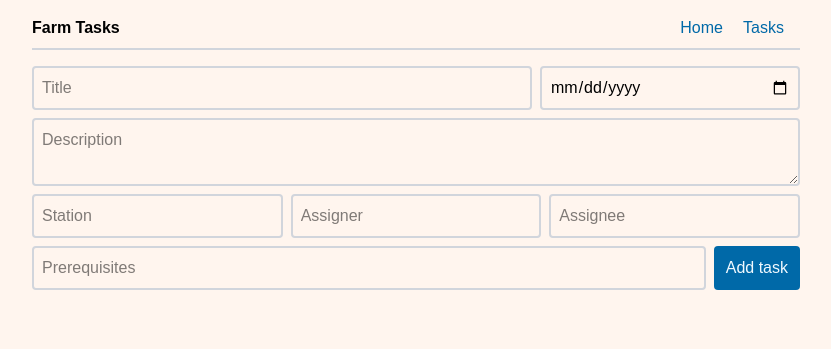
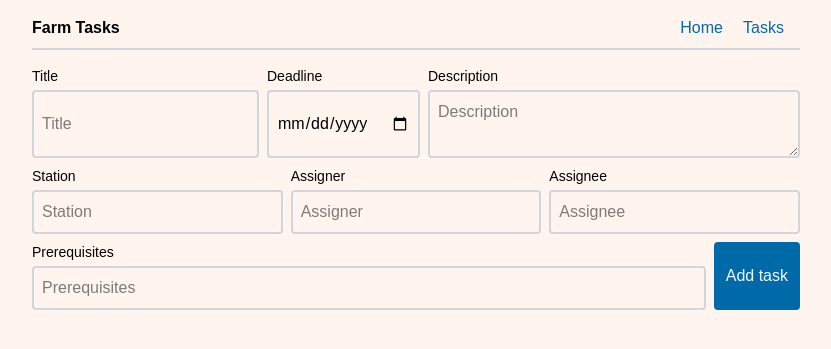
Before and after one commit to johnemilian/CS326-Group16-project, a Node server app: page /tasks in a window 1280 px wide. Shown: the top 349 px of the page, without its empty margins (224-1055 px from the left). Run offline with Node 20, Linux system fonts and the light colour scheme; data that the repository does not hold is empty; some libraries are stand-ins or nearby versions.

Commit message:
Increase outline size and add form input labels

```diff
--- a/public/output.css
+++ b/public/output.css
@@ -13,12 +13,16 @@
     --color-amber-800: oklch(47.3% 0.137 46.201);
     --color-cyan-800: oklch(45% 0.085 224.283);
     --color-sky-50: oklch(97.7% 0.013 236.62);
+    --color-sky-600: oklch(58.8% 0.158 241.966);
     --color-sky-700: oklch(50% 0.134 242.749);
     --color-rose-800: oklch(45.5% 0.188 13.697);
     --color-gray-300: oklch(87.2% 0.01 258.338);
     --color-gray-400: oklch(70.7% 0.022 261.325);
     --color-gray-600: oklch(44.6% 0.03 256.802);
     --spacing: 0.25rem;
+    --text-sm: 0.875rem;
+    --text-sm--line-height: calc(1.25 / 0.875);
+    --font-weight-medium: 500;
     --radius-sm: 0.25rem;
     --default-font-family: var(--font-sans);
     --default-mono-font-family: var(--font-mono);
@@ -201,6 +205,9 @@
   .mr-4 {
     margin-right: calc(var(--spacing) * 4);
   }
+  .mb-1 {
+    margin-bottom: var(--spacing);
+  }
   .mb-4 {
     margin-bottom: calc(var(--spacing) * 4);
   }
@@ -230,6 +237,9 @@
   }
   .flex-2 {
     flex: 2;
+  }
+  .flex-3 {
+    flex: 3;
   }
   .basis-full {
     flex-basis: 100%;
@@ -303,6 +313,14 @@
   }
   .pb-2 {
     padding-bottom: calc(var(--spacing) * 2);
+  }
+  .text-sm {
+    font-size: var(--text-sm);
+    line-height: var(--tw-leading, var(--text-sm--line-height));
+  }
+  .font-medium {
+    --tw-font-weight: var(--font-weight-medium);
+    font-weight: var(--font-weight-medium);
   }
   .text-amber-800 {
     color: var(--color-amber-800);
@@ -411,6 +429,12 @@
   }
   :root {
     --main-bg-color: seashell;
+  }
+  *:focus-visible {
+    outline-style: var(--tw-outline-style);
+    outline-width: 3px;
+    outline-offset: 2px;
+    outline-color: var(--color-sky-600);
   }
   * {
     box-sizing: border-box;
@@ -537,10 +561,21 @@
   inherits: false;
   initial-value: solid;
 }
+@property --tw-font-weight {
+  syntax: "*";
+  inherits: false;
+}
+@property --tw-outline-style {
+  syntax: "*";
+  inherits: false;
+  initial-value: solid;
+}
 @layer properties {
   @supports ((-webkit-hyphens: none) and (not (margin-trim: block))) or ((-moz-orient: inline) and (not (color:rgb(from red r g b)))) {
     *, ::before, ::after, ::backdrop {
       --tw-border-style: solid;
+      --tw-font-weight: initial;
+      --tw-outline-style: solid;
     }
   }
 }
--- a/src/base.css
+++ b/src/base.css
@@ -11,6 +11,10 @@ a {
 
 :root {
   --main-bg-color: seashell;
+}
+
+*:focus-visible {
+  @apply outline-3 outline-sky-600 outline-offset-2;
 }
 
 * {
--- a/views/tasks.ejs
+++ b/views/tasks.ejs
@@ -16,14 +16,43 @@
             hx-on::after-request="if (event.detail.successful) this.reset()"
             hx-on::response-error="alert('Your task was not saved. ' + event.detail.xhr.responseText)"
             hx-on::send-error="alert('Your task was not saved. Could not reach the server.')">
-        <input class="form-input flex-2" type="text" name="title" placeholder="Title">
-        <input class="form-input flex-1" type="date" name="deadline" aria-label="Deadline">
-        <%# 'resize' in following textarea element to allow resize along both axes to override default which is resize:vertical only %>
-        <textarea class="form-input resize basis-full" name="description" placeholder="Description"></textarea>
-        <input class="form-input flex-1" type="text" name="station" placeholder="Station">
-        <input class="form-input flex-1" type="text" name="assigner" placeholder="Assigner">
-        <input class="form-input flex-1" type="text" name="assignee" placeholder="Assignee">
-        <input class="form-input max-sm:basis-full sm:flex-1" type="text" name="prerequisites" placeholder="Prerequisites">
+
+        <div class="flex flex-col flex-1">
+          <label for="title" class="text-sm font-medium mb-1">Title</label>
+          <input class="form-input" type="text" name="title" id="title" placeholder="Title">
+        </div>
+
+        <div class="flex flex-col flex-1">
+          <label for="deadline" class="text-sm font-medium mb-1">Deadline</label>
+          <input class="form-input" type="date" name="deadline" aria-label="Deadline">
+        </div>
+
+        <div class="flex flex-col flex-3">
+          <%# 'resize' in following textarea element to allow resize along both axes to override default which is resize:vertical only %>
+          <label for="description" class="text-sm font-medium mb-1">Description</label>
+          <textarea class="form-input resize basis-full" name="description" placeholder="Description"></textarea>
+        </div>
+
+        <div class="flex flex-col flex-1">
+          <label for="station" class="text-sm font-medium mb-1">Station</label>
+          <input class="form-input" type="text" name="station" placeholder="Station">
+        </div>
+
+        <div class="flex flex-col flex-1">
+          <label for="assigner" class="text-sm font-medium mb-1">Assigner</label>
+          <input class="form-input" type="text" name="assigner" placeholder="Assigner">
+        </div>
+
+        <div class="flex flex-col flex-1">
+          <label for="Assignee" class="text-sm font-medium mb-1">Assignee</label>
+          <input class="form-input" type="text" name="assignee" placeholder="Assignee">
+        </div>
+
+        <div class="flex flex-col flex-2">
+          <label for="Prerequisites" class="text-sm font-medium mb-1">Prerequisites</label>
+          <input class="form-input max-sm:basis-full sm:flex-1" type="text" name="prerequisites" placeholder="Prerequisites">
+        </div>
+
         <button class="btn ml-auto bg-sky-700 text-sky-50 border-0" type="submit">Add task</button>
       </form>
       <ul class="flex flex-col gap-3 p-0 list-none" id="tasks">
```
